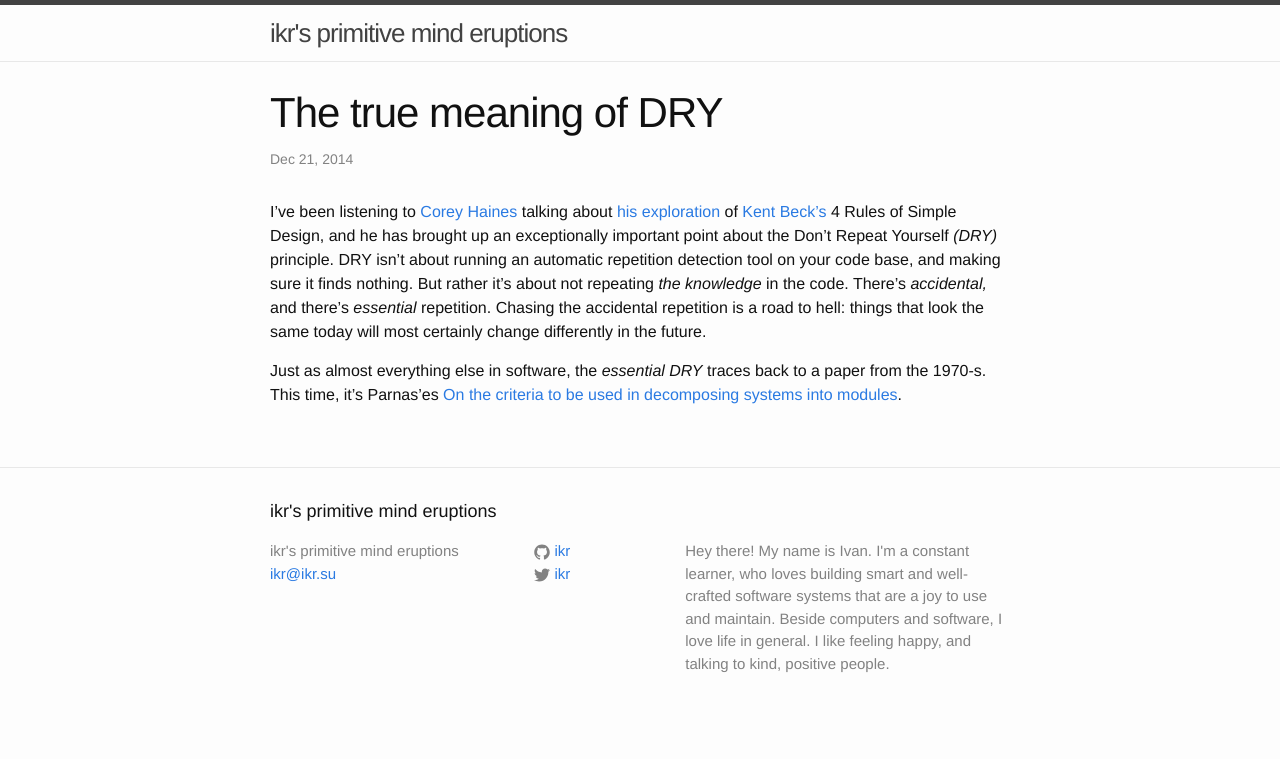
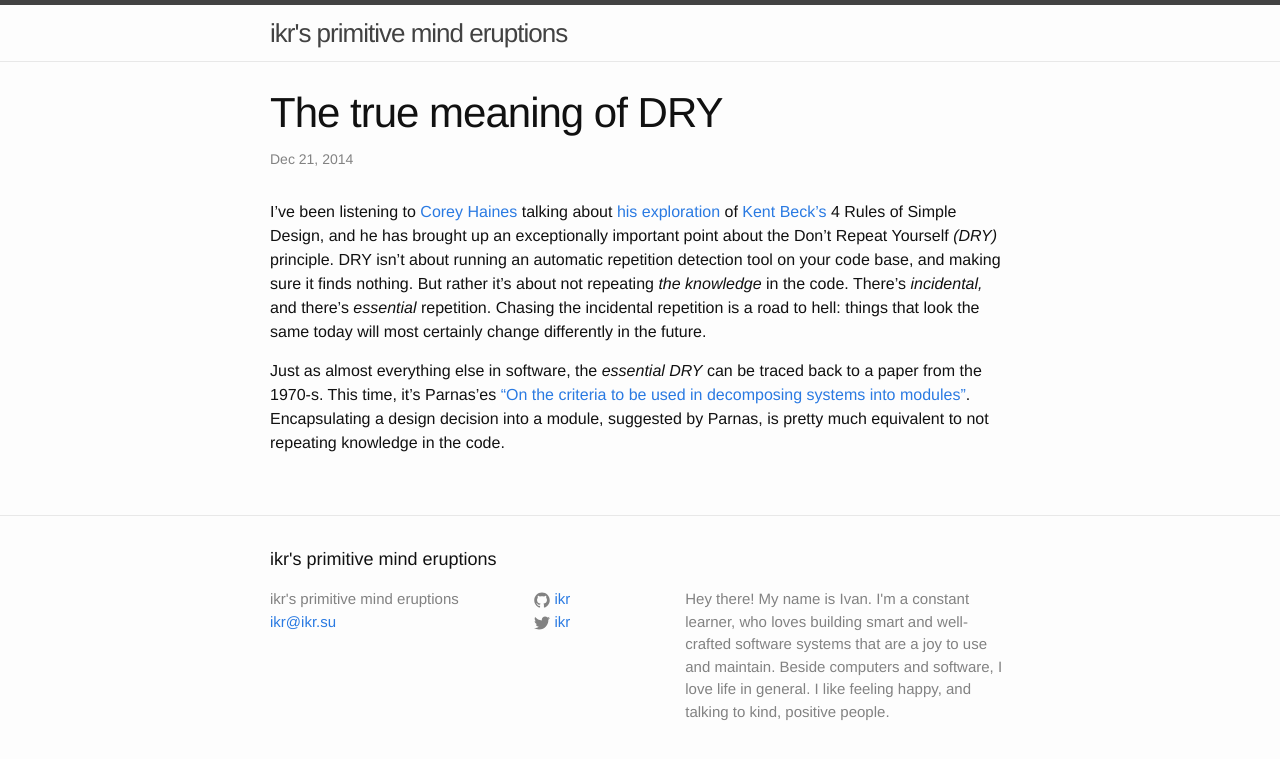
Before and after one commit to ikr/ikr.su-blog, a Jekyll site: the page built from _posts/2014-12-21-the-true-meaning-of-dry.markdown, in a window 1280 px wide. Shown: the top 759 px of the page. Built offline with Jekyll 4.4.1, drawn with Linux system fonts in a browser that asks for light colours; comment, search, counter and statistics services are not loaded.

Commit message:
Finalize the post

```diff
--- a/_posts/2014-12-21-the-true-meaning-of-dry.markdown
+++ b/_posts/2014-12-21-the-true-meaning-of-dry.markdown
@@ -14,9 +14,11 @@ I've been listening to [Corey Haines](http://articles.coreyhaines.com/) talking
 brought up an exceptionally important point about the Don't Repeat Yourself _(DRY)_ principle. DRY
 isn't about running an automatic repetition detection tool on your code base, and making sure it
 finds nothing. But rather it's about not repeating _the knowledge_ in the code. There's
-_accidental,_ and there's _essential_ repetition. Chasing the accidental repetition is a road to
+_incidental,_ and there's _essential_ repetition. Chasing the incidental repetition is a road to
 hell: things that look the same today will most certainly change differently in the future.
 
-Just as almost everything else in software, the _essential DRY_ traces back to a paper from the
-1970-s. This time, it's Parnas'es
-[On the criteria to be used in decomposing systems into modules](http://repository.cmu.edu/cgi/viewcontent.cgi?article=2979&context=compsci).
+Just as almost everything else in software, the _essential DRY_ can be traced back to a paper from
+the 1970-s. This time, it's Parnas'es
+["On the criteria to be used in decomposing systems into modules"](http://repository.cmu.edu/cgi/viewcontent.cgi?article=2979&context=compsci).
+Encapsulating a design decision into a module, suggested by Parnas, is pretty much equivalent to not
+repeating knowledge in the code.
```
Also changed, not shown: other parts of _posts/2014-12-21-the-true-meaning-of-dry.markdown (+1 -1 lines).
